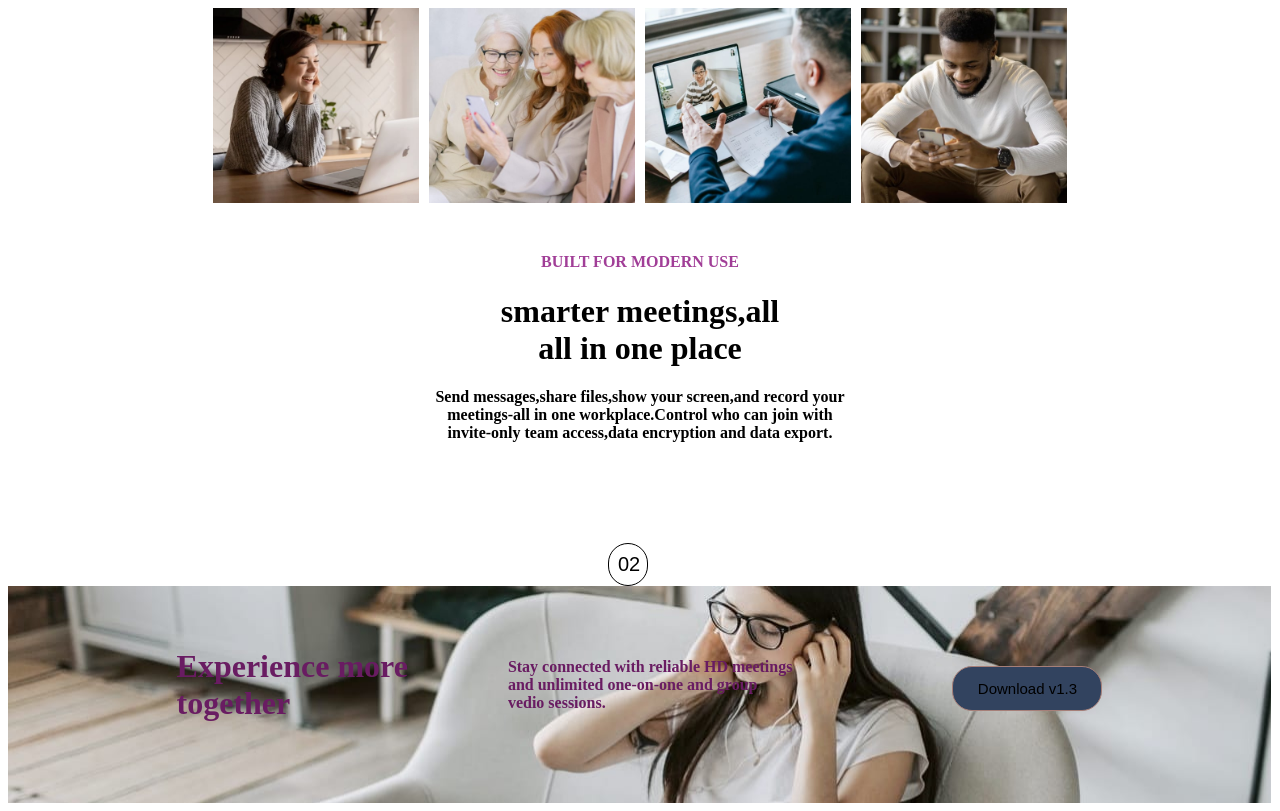
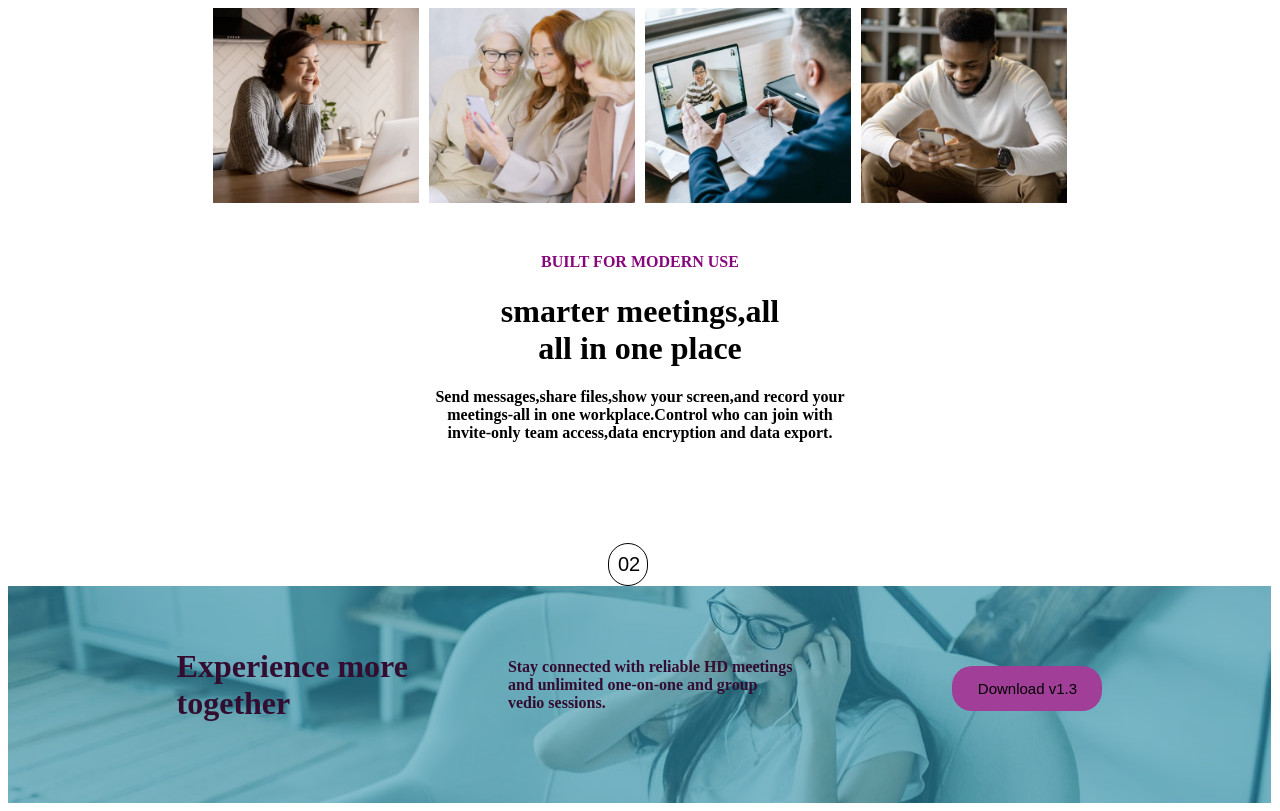
Before and after one commit to Danny8Witex/project-UI, a plain HTML site: page index.html in a window 1280 px wide. Shown: the part 584-1395 px from the top of the page. Drawn offline with Linux system fonts and the light colour scheme.

Commit message:
newupdate

```diff
--- a/stylle.css
+++ b/stylle.css
@@ -34,7 +34,7 @@
             border: 1px solid black;}
 
             .Big-button{color:white;
-            background-color: #32435f;
+            background-color: #4d96a9;
             font-size: 15px;
             border-radius: 20px;
             padding: 13px 2px 13px 2px;
@@ -57,26 +57,28 @@
               justify-content: center;
               padding:30px 10px 30px 10px;
               margin :0px 0px 0px 0px;
-
-
                 }
                 .Bigbutton{
 
-            background-color: #32435f;
+            background-color: #A13E97;
             font-size: 15px;
             border-radius: 20px;
             padding: 13px 2px 13px 2px;
             margin: 50px 5px 10px 100px;
             width: 150px;
-            border: 1px solid #a67f78;
+            border: 1px solid #a13e97c9;
                 }
-                .footcontainer{
+                .footcontainer{background-color: #4d96a9;
                   background-image: url(./image-footer.jpg);
-                 margin: 0px 1px 1px 0px;}
-                .footertext1{color: #691c62;
+                 margin: 0px 1px 1px 0px;
+                 background-blend-mode: soft-light;
+                }
+
+                 .footertext1{color: #330c30;
                   padding: 10px 40px 20px 5px;
+
                 }
-                .footertext2 {color: #691c62;
+                .footertext2 {color: #330c30;
                   padding: 20px 60px 40px 60px;
                 }
-                .built{color:#A13E97}
+                .built{color:#88067b}
```
